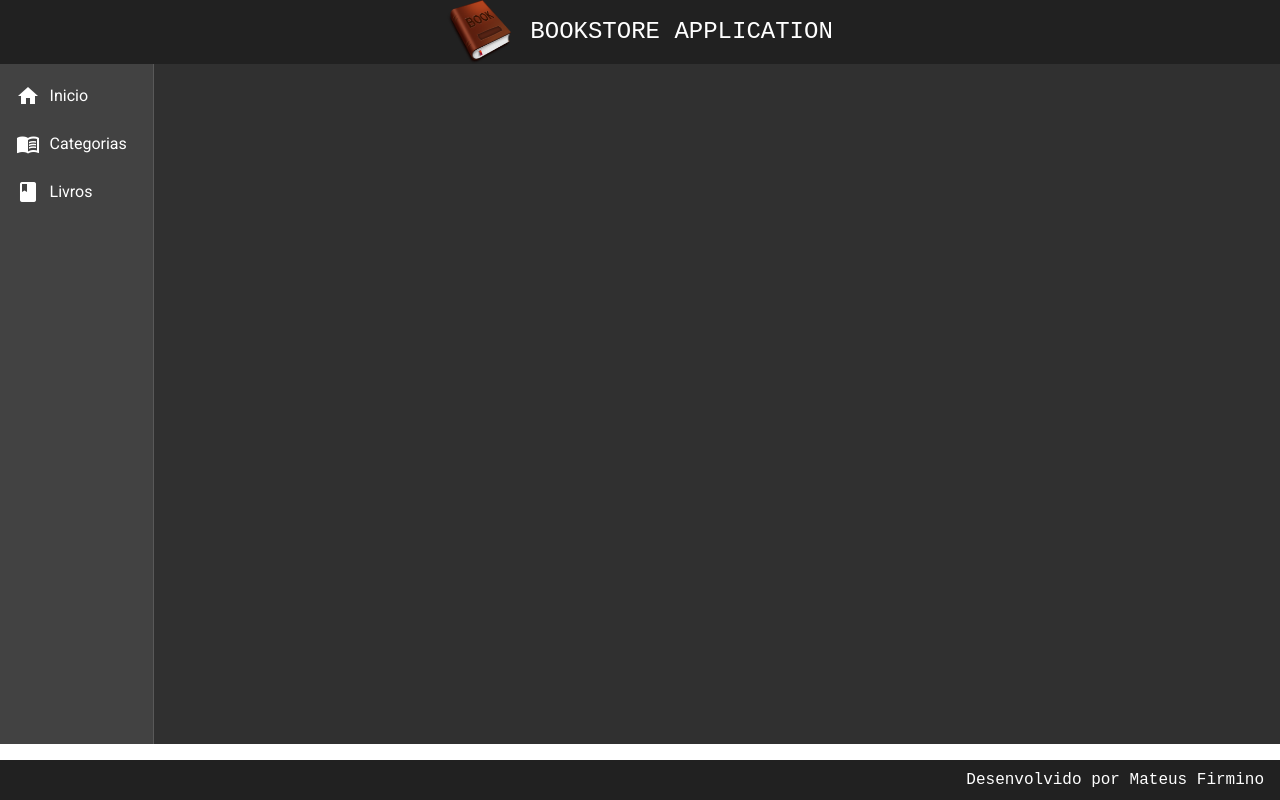
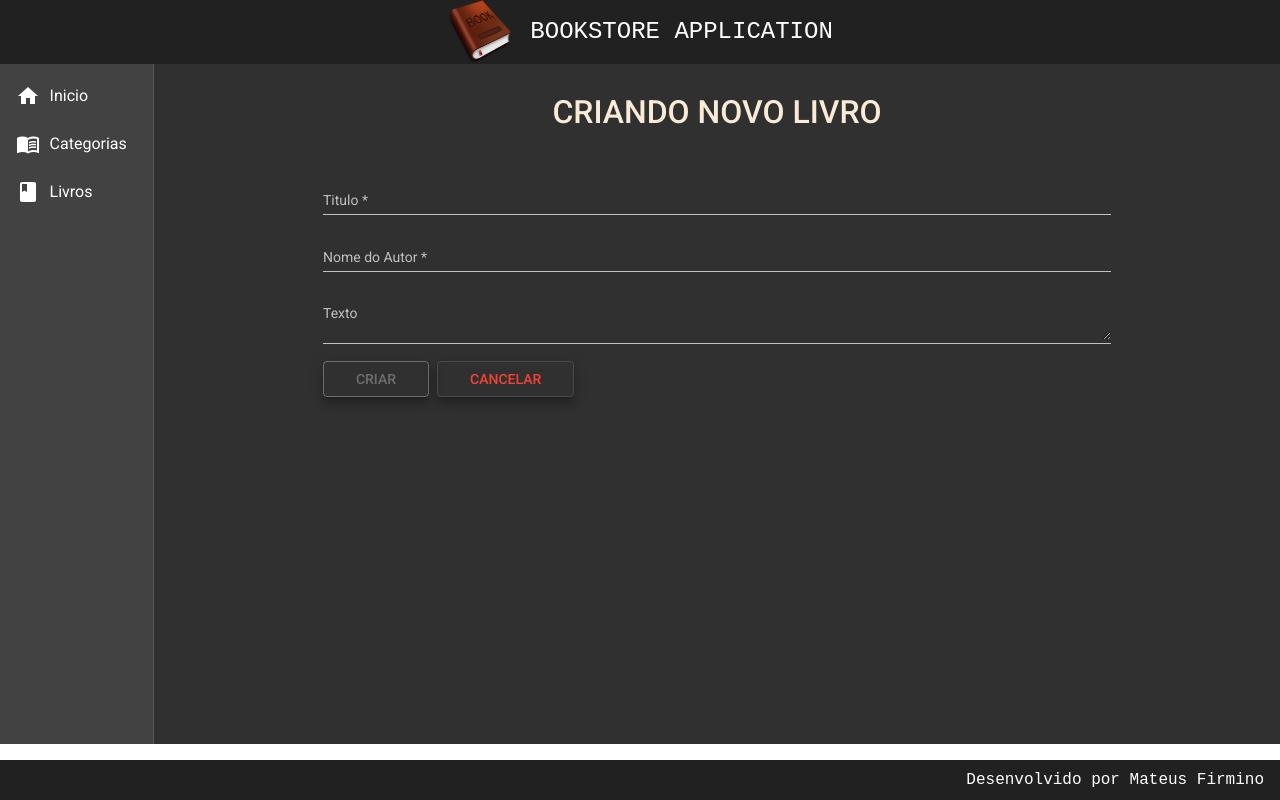
Before and after one commit to MateusFirmino/front-bookstore, an Angular app: page /categorias/1/livros/create in a window 1280 px wide. Before the commit this address led to /. Built offline with nearby package versions, Linux system fonts and the light colour scheme.

Commit message:
CREATE de Livro implementado

```diff
--- a/src/app/app-routing.module.ts
+++ b/src/app/app-routing.module.ts
@@ -6,6 +6,7 @@
 import {CategoriaDeleteComponent} from "./components/views/categoria/categoria-delete/categoria-delete.component";
 import {CategoriaUpdateComponent} from "./components/views/categoria/categoria-update/categoria-update.component";
 import {LivroReadAllComponent} from "./components/views/livro/livro-read-all/livro-read-all.component";
+import {LivroCreateComponent} from "./components/views/livro/livro-create/livro-create.component";
 
 const routes: Routes = [
   {
@@ -31,6 +32,10 @@
   {
     path: 'categorias/:id_cat/livros',
     component: LivroReadAllComponent
+  },
+  {
+    path: 'categorias/:id_cat/livros/create',
+    component: LivroCreateComponent
   }
 ];
 
--- a/src/app/app.module.ts
+++ b/src/app/app.module.ts
@@ -26,6 +26,7 @@
 import { CategoriaDeleteComponent } from './components/views/categoria/categoria-delete/categoria-delete.component';
 import { CategoriaUpdateComponent } from './components/views/categoria/categoria-update/categoria-update.component';
 import { LivroReadAllComponent } from './components/views/livro/livro-read-all/livro-read-all.component';
+import { LivroCreateComponent } from './components/views/livro/livro-create/livro-create.component';
 
 @NgModule({
   declarations: [
@@ -39,6 +40,7 @@
     CategoriaDeleteComponent,
     CategoriaUpdateComponent,
     LivroReadAllComponent,
+    LivroCreateComponent,
   ],
   imports: [
     BrowserModule,
--- /dev/null
+++ b/src/app/components/views/livro/livro-create/livro-create.component.css
@@ -0,0 +1,27 @@
+form {
+  text-align: center;
+  width: 70%;
+  margin: 2rem auto 0 auto;
+}
+
+h1 {
+  font-size: 2rem;
+  font-weight: 500;
+  margin-bottom: 3rem;
+  color: antiquewhite;
+}
+
+.form {
+  width: 100%;
+}
+
+.buttons {
+  width: 100%;
+  text-align: start;
+}
+
+button {
+  margin-right: .5rem;
+  padding-right: 2rem;
+  padding-left: 2rem;
+}
--- /dev/null
+++ b/src/app/components/views/livro/livro-create/livro-create.component.html
@@ -0,0 +1,27 @@
+<form>
+  <h1> CRIANDO NOVO LIVRO </h1>
+
+  <mat-form-field class="form">
+    <mat-label>Titulo</mat-label>
+    <input matInput [(ngModel)]="livro.titulo" [formControl]="titulo" required type="text" name="titulo" placeholder="Ex. Curso Spring Boot com Angular 10"
+           maxlength="100">
+    <mat-error *ngIf="titulo.invalid">{{ getMessage() }}></mat-error>
+  </mat-form-field>
+
+  <mat-form-field class="form">
+    <mat-label>Nome do Autor</mat-label>
+    <input matInput [(ngModel)]="livro.nome_autor" [formControl]="nome_autor" required type="text" name="nome_autor" placeholder="Mateus Augusto" maxlength="100">
+    <mat-error *ngIf="nome_autor.invalid">{{ getMessage() }}></mat-error>
+  </mat-form-field>
+
+  <mat-form-field class="form">
+    <mat-label>Texto</mat-label>
+    <textarea matInput [(ngModel)]="livro.texto" [formControl]="texto" type="text" name="texto" placeholder="Ex. Lorem Ipsum" maxlength="2000000"></textarea>
+    <mat-error *ngIf="texto.invalid">{{ getMessage() }}></mat-error>
+  </mat-form-field>
+
+  <div class="buttons">
+    <button (click)="create()" [disabled]="getMessage()" class="mat-elevation-z8" mat-stroked-button color="primary"> CRIAR</button>
+    <button (click)="cancel()" class="mat-elevation-z8" mat-stroked-button color="warn"> CANCELAR</button>
+  </div>
+</form>
--- /dev/null
+++ b/src/app/components/views/livro/livro-create/livro-create.component.ts
@@ -0,0 +1,63 @@
+import {Component, OnInit} from '@angular/core';
+import {FormControl, Validators} from "@angular/forms";
+import {LivroService} from "../livro.service";
+import {ActivatedRoute, Router} from "@angular/router";
+import {Livro} from "../livro.model";
+
+@Component({
+  selector: 'app-livro-create',
+  templateUrl: './livro-create.component.html',
+  styleUrls: ['./livro-create.component.css']
+})
+export class LivroCreateComponent implements OnInit {
+
+  id_cat: String = ''
+
+  livro: Livro = {
+    id: '',
+    titulo: '',
+    nome_autor: '',
+    texto: ''
+  }
+
+  titulo = new FormControl('', [Validators.minLength(3)])
+  nome_autor = new FormControl('', [Validators.minLength(3)])
+  texto = new FormControl('', [Validators.minLength(10)])
+
+  constructor(
+    private service: LivroService,
+    private route: ActivatedRoute,
+    private router: Router
+  ) {
+  }
+
+  ngOnInit(): void {
+    this.id_cat = this.route.snapshot.paramMap.get('id_cat')!
+  }
+
+  create(): void {
+    this.service.create(this.livro, this.id_cat).subscribe(resposta => {
+      this.router.navigate([`categorias/${this.id_cat}/livros`]);
+      this.service.mensagem('Livro criado com Sucesso!');
+    }, err => {
+      this.router.navigate([`categorias/${this.id_cat}/livros`]);
+      this.service.mensagem('Erro ao criar novo livro! Tente novamente mais tarde!');
+    });
+  }
+  cancel(): void{
+    this.router.navigate([`categorias/${this.id_cat}/livros`]);
+  }
+
+  getMessage() {
+    if (this.titulo.invalid) {
+      return 'O campo TITULO deve conter entre 3 e 100 caracteres'
+    }
+    if (this.nome_autor.invalid) {
+      return 'O campo TITULO deve conter entre 3 e 100 caracteres'
+    }
+    if (this.texto.invalid) {
+      return 'O campo TITULO deve conter entre 10 e 2000000 caracteres'
+    }
+    return false;
+  }
+}
--- a/src/app/components/views/livro/livro.service.ts
+++ b/src/app/components/views/livro/livro.service.ts
@@ -19,4 +19,17 @@
     const url = `${this.baseUrl}/livros?categoria=${id_cat}`
     return this.http.get<Livro[]>(url)
   }
+
+  create(livro: Livro, id_cat: String): Observable<Livro>{
+    const url = `${this.baseUrl}/livros?categoria=${id_cat}`
+    return this.http.post<Livro>(url,livro)
+
+  }
+  mensagem(str: String): void {
+    this._snack.open(`${str}`, 'OK', {
+      horizontalPosition: 'end',
+      verticalPosition: 'top',
+      duration: 3000
+    })
+  }
 }
```
Also changed, not shown: 1 other file (tests, documents, lock files or other folders).
